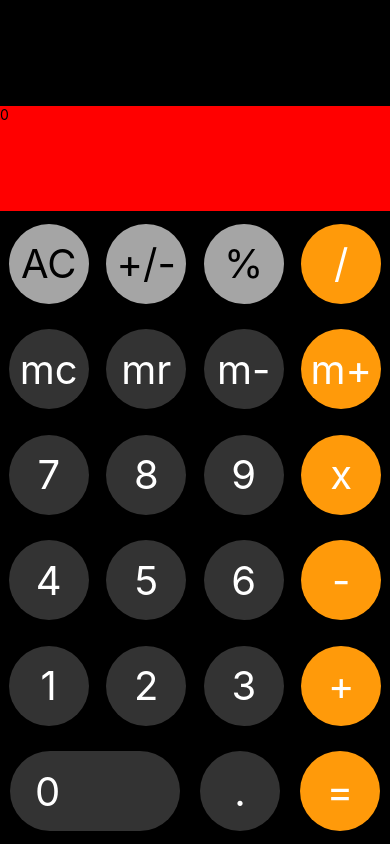
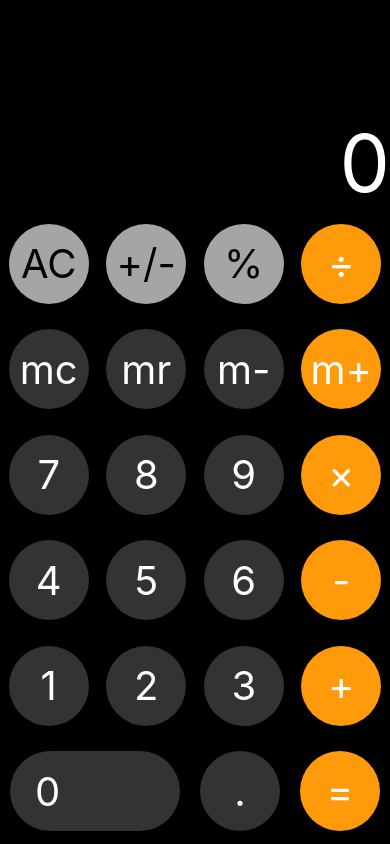
Before and after one commit to SunRise-afk/Calculator-Project, a React Native app: screen / in a window 390 px wide. Built offline with nearby package versions, Linux system fonts and the light colour scheme.

Commit message:
Calculator is done version 1.0. Added highlighting active operation buttons, calculation bar and +- iOs-like displaying numbers in calculation bar, other bug fixes and improvments update

```diff
--- /dev/null
+++ b/CalculationBar.jsx
@@ -0,0 +1,53 @@
+import React from "react";
+import { StyleSheet, Text, View } from "react-native";
+
+export const CalculationBar = (props) => {
+  return (
+    <View style={styles.calculationContainer}>
+      <Text style={styles.calculationText}>
+        {Number(props.text) > 1 &&
+        Number(props.text) > 1e9 &&
+        Number(props.text) < 1e21
+          ? `${(
+              Number(props.text) /
+              (1 * Math.pow(10, props.text.length - 1))
+            ).toFixed(4)}e+${props.text.length - 1}`
+          : Number(props.text) < -1 &&
+            Number(props.text) < -1e9 &&
+            Number(props.text) > -1e21
+          ? `${(
+              Number(props.text) /
+              (1 * Math.pow(10, props.text.length - 2))
+            ).toFixed(4)}e+${props.text.length - 2}`
+          : (Number(props.text) < 1 && Number(props.text) > 0) ||
+            (Number(props.text) > -1 && Number(props.text) < 0)
+          ? props.text.includes("e")
+            ? `${props.text.slice(
+                0,
+                props.text.indexOf("e") > 5 ? 6 : props.text.indexOf("e")
+              )}${props.text.slice(props.text.indexOf("e"))}`
+            : props.text.slice(0, 9)
+          : Number(props.text) >= 1e21 || Number(props.text) <= -1e21
+          ? `${props.text.slice(
+              0,
+              props.text.indexOf("e") > 5 ? 6 : props.text.indexOf("e")
+            )}${props.text.slice(props.text.indexOf("e"))}`
+          : props.text.length > 9 ? Number(props.text).toFixed(1) : props.text}
+      </Text>
+    </View>
+  );
+};
+
+const styles = StyleSheet.create({
+  calculationContainer: {
+    width: "100%",
+    height: "100%",
+    backgroundColor: "black",
+    justifyContent: "flex-end",
+    alignItems: "flex-end",
+  },
+  calculationText: {
+    color: "white",
+    fontSize: 80,
+  },
+});
--- a/CustomButton.jsx
+++ b/CustomButton.jsx
@@ -5,7 +5,9 @@ export const CustomButton = (props) => {
   return (
     <TouchableHighlight
       style={styles[props.styleProp.touchable]}
-      onPress={() => {props.onPressHandler(...props.buttonArgOnPress)}}
+      onPress={() => {
+        props.onPressHandler(...props.buttonArgOnPress);
+      }}
       underlayColor="#c9c8c8"
     >
       <Text style={styles[props.styleProp.text]}>{props.buttonText}</Text>
@@ -53,7 +55,7 @@ const styles = StyleSheet.create({
     width: 170,
     height: 80,
   },
-  btnActiveMr:{
+  btnActiveMr: {
     backgroundColor: "#939393",
     borderRadius: 50,
     justifyContent: "center",
@@ -61,8 +63,20 @@ const styles = StyleSheet.create({
     height: 80,
     alignItems: "center",
   },
-  customBtnTextActiveMr:{
+  customBtnTextActiveMr: {
     color: "black",
+    fontSize: 40,
+  },
+  activeOperationButton: {
+    backgroundColor: "#fff",
+    borderRadius: 50,
+    justifyContent: "center",
+    width: 80,
+    height: 80,
+    alignItems: "center",
+  },
+  activeOperationButtonText: {
+    color: "#ff9a0a",
     fontSize: 40,
   },
   customBtnZeroText: {
--- a/HomeContainer.jsx
+++ b/HomeContainer.jsx
@@ -1,6 +1,7 @@
 import React, { useState } from "react";
 import { StyleSheet, Text, View } from "react-native";
 import { CustomButton } from "./CustomButton";
+import { CalculationBar } from "./CalculationBar";
 
 export const HomeContainer = () => {
   const [temp, settemp] = useState({ firstOperand: "0", secondOperand: "0" });
@@ -224,20 +225,42 @@ export const HomeContainer = () => {
         displayMemoryVal: false,
       });
     } else {
+      if (
+        (Number(temp.secondOperand) != 0 &&
+          operationTemp.haveResult &&
+          (Number(temp.secondOperand) > 1e8 ||
+            (Number(temp.secondOperand) < 1 &&
+              temp.secondOperand.length > 9))) ||
+        (Number(temp.firstOperand) != 0 &&
+          !calculationState.updated &&
+          !operationTemp.operationActive &&
+          !operationTemp.haveResult &&
+          (Number(temp.firstOperand) > 1e8 ||
+            (Number(temp.firstOperand) < 1 && temp.firstOperand.length > 9)))
+      ) {
+        console.log(
+          temp.firstOperand,
+          temp.secondOperand,
+          Number(temp.firstOperand) != 0,
+          Number(temp.firstOperand) < 1e-8,
+          temp.firstOperand.length > 9
+        );
+      } else {
         setTerminationTemp({ terminationStatus: 1 });
         if (!operationStatus) {
-        if (temp.firstOperand === "0") {
+          if (temp.firstOperand === "0" || temp.firstOperand === "-0") {
             if (operand === ".") {
               if (!temp.firstOperand.includes(".")) {
                 settemp({
-                firstOperand: "0" + operand,
+                  firstOperand:
+                    temp.firstOperand === "0" ? "0" + operand : "-0" + operand,
                   secondOperand: temp.secondOperand,
                 });
               }
             } else {
-            console.log("go here");
               settemp({
-              firstOperand: operand,
+                firstOperand:
+                  temp.firstOperand === "0" ? operand : "-" + operand,
                 secondOperand: temp.secondOperand,
               });
             }
@@ -281,18 +304,22 @@ export const HomeContainer = () => {
             operationActive: operationTemp.operationActive,
             haveResult: true,
           });
-        if (temp.secondOperand === "0") {
+          if (temp.secondOperand === "0" || temp.secondOperand === "-0") {
             if (operand === ".") {
               if (!temp.secondOperand.includes(".")) {
                 settemp({
                   firstOperand: temp.firstOperand,
-                secondOperand: "0" + operand,
+                  secondOperand: (temp.secondOperand = "0"
+                    ? "0" + operand
+                    : "-0" + operand),
                 });
               }
             } else {
+              console.log(temp.secondOperand);
               settemp({
                 firstOperand: temp.firstOperand,
-              secondOperand: operand,
+                secondOperand:
+                  temp.secondOperand === "0" ? operand : `-${operand}`,
               });
             }
           } else {
@@ -308,6 +335,7 @@ export const HomeContainer = () => {
                 firstOperand: temp.firstOperand,
                 secondOperand: temp.secondOperand + operand,
               });
+            }
           }
         }
       }
@@ -431,7 +459,7 @@ export const HomeContainer = () => {
       hasMemoryVal: false,
       displayMemoryVal: false,
     });
-  }
+  };
 
   const onPressMRBtn = () => {
     onPressNumberHandler(
@@ -444,53 +472,61 @@ export const HomeContainer = () => {
       hasMemoryVal: memoryState.hasMemoryVal,
       displayMemoryVal: true,
     });
-  }
+  };
 
   const onPressMPlusBtn = () => {
     if (operationTemp.haveResult) {
       setMemoryState({
-        memoryVal:
-          Number(memoryState.memoryVal) + Number(temp.secondOperand),
+        memoryVal: String(
+          Number(memoryState.memoryVal) + Number(temp.secondOperand)
+        ),
         hasMemoryVal: true,
         displayMemoryVal: memoryState.displayMemoryVal,
       });
     } else {
       setMemoryState({
-        memoryVal:
-          Number(memoryState.memoryVal) + Number(temp.firstOperand),
+        memoryVal: String(
+          Number(memoryState.memoryVal) + Number(temp.firstOperand)
+        ),
         hasMemoryVal: true,
         displayMemoryVal: memoryState.displayMemoryVal,
       });
     }
-  }
+  };
 
   const onPressMMinusBtn = () => {
     if (operationTemp.haveResult) {
       setMemoryState({
-        memoryVal:
-          Number(memoryState.memoryVal) - Number(temp.secondOperand),
+        memoryVal: Number(memoryState.memoryVal) - Number(temp.secondOperand),
         hasMemoryVal: true,
         displayMemoryVal: memoryState.displayMemoryVal,
       });
     } else {
       setMemoryState({
-        memoryVal:
-          Number(memoryState.memoryVal) - Number(temp.firstOperand),
+        memoryVal: Number(memoryState.memoryVal) - Number(temp.firstOperand),
         hasMemoryVal: true,
         displayMemoryVal: memoryState.displayMemoryVal,
       });
     }
-  }
-  console.log(temp, operationTemp, terminationTemp, calculationState);
+  };
+  console.log(
+    temp,
+    operationTemp,
+    terminationTemp,
+    calculationState,
+    memoryState
+  );
   return (
     <View style={styles.container}>
       <View style={styles.emptyBar}></View>
       <View style={styles.calculationString}>
-        <Text>
-          {operationTemp.haveResult == false
+        <CalculationBar
+          text={
+            operationTemp.haveResult == false
               ? temp.firstOperand
-            : temp.secondOperand}
-        </Text>
+              : temp.secondOperand
+          }
+        ></CalculationBar>
       </View>
       <View style={styles.greyDivRow}>
         <CustomButton
@@ -512,8 +548,17 @@ export const HomeContainer = () => {
           buttonArgOnPress={["0"]}
         ></CustomButton>
         <CustomButton
-          buttonText="/"
-          styleProp={{ touchable: "btnOrangeBg", text: "customBtnTextWhite" }}
+          buttonText="÷"
+          styleProp={{
+            touchable:
+              operationTemp.operation === "div"
+                ? "activeOperationButton"
+                : "btnOrangeBg",
+            text:
+              operationTemp.operation === "div"
+                ? "activeOperationButtonText"
+                : "customBtnTextWhite",
+          }}
           onPressHandler={operationPressHandler}
           buttonArgOnPress={["div"]}
         ></CustomButton>
@@ -527,7 +572,11 @@ export const HomeContainer = () => {
         ></CustomButton>
         <CustomButton
           buttonText="mr"
-          styleProp={memoryState.hasMemoryVal ? { touchable: "btnActiveMr", text: "customBtnTextActiveMr" } : { touchable: "btnGreyBg", text: "customBtnTextWhite" }}
+          styleProp={
+            memoryState.hasMemoryVal
+              ? { touchable: "btnActiveMr", text: "customBtnTextActiveMr" }
+              : { touchable: "btnGreyBg", text: "customBtnTextWhite" }
+          }
           onPressHandler={onPressMRBtn}
           buttonArgOnPress={["0"]}
         ></CustomButton>
@@ -564,8 +613,17 @@ export const HomeContainer = () => {
           buttonArgOnPress={["9"]}
         ></CustomButton>
         <CustomButton
-          buttonText="x"
-          styleProp={{ touchable: "btnOrangeBg", text: "customBtnTextWhite" }}
+          buttonText="×"
+          styleProp={{
+            touchable:
+              operationTemp.operation === "mul"
+                ? "activeOperationButton"
+                : "btnOrangeBg",
+            text:
+              operationTemp.operation === "mul"
+                ? "activeOperationButtonText"
+                : "customBtnTextWhite",
+          }}
           onPressHandler={operationPressHandler}
           buttonArgOnPress={["mul"]}
         ></CustomButton>
@@ -591,7 +649,16 @@ export const HomeContainer = () => {
         ></CustomButton>
         <CustomButton
           buttonText="-"
-          styleProp={{ touchable: "btnOrangeBg", text: "customBtnTextWhite" }}
+          styleProp={{
+            touchable:
+              operationTemp.operation === "minus"
+                ? "activeOperationButton"
+                : "btnOrangeBg",
+            text:
+              operationTemp.operation === "minus"
+                ? "activeOperationButtonText"
+                : "customBtnTextWhite",
+          }}
           onPressHandler={operationPressHandler}
           buttonArgOnPress={["minus"]}
         ></CustomButton>
@@ -617,7 +684,16 @@ export const HomeContainer = () => {
         ></CustomButton>
         <CustomButton
           buttonText="+"
-          styleProp={{ touchable: "btnOrangeBg", text: "customBtnTextWhite" }}
+          styleProp={{
+            touchable:
+              operationTemp.operation === "plus"
+                ? "activeOperationButton"
+                : "btnOrangeBg",
+            text:
+              operationTemp.operation === "plus"
+                ? "activeOperationButtonText"
+                : "customBtnTextWhite",
+          }}
           onPressHandler={operationPressHandler}
           buttonArgOnPress={["plus"]}
         ></CustomButton>
@@ -628,7 +704,7 @@ export const HomeContainer = () => {
           buttonText="0"
           styleProp={{ touchable: "btnZero", text: "customBtnZeroText" }}
           onPressHandler={onPressNumberHandler}
-          buttonArgOnPress={["0", operationTemp.operationActive, false]}
+          buttonArgOnPress={["0", operationTemp.operationActive]}
         ></CustomButton>
         <CustomButton
           style={{ flex: 1 }}
@@ -661,6 +737,9 @@ const styles = StyleSheet.create({
   calculationString: {
     flex: 1,
     backgroundColor: "red",
+    flexDirection: "row",
+    justifyContent: "flex-end",
+    alignItems: "flex-end",
   },
   greyDivRow: {
     flex: 1,
```
Lines whose indentation alone changed are shown as unchanged.
